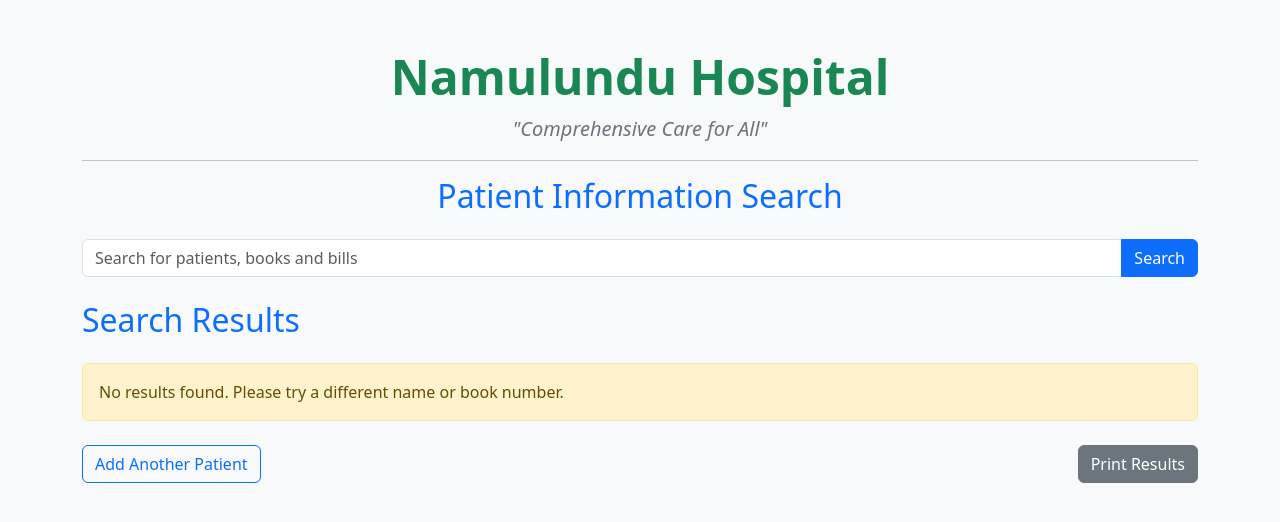
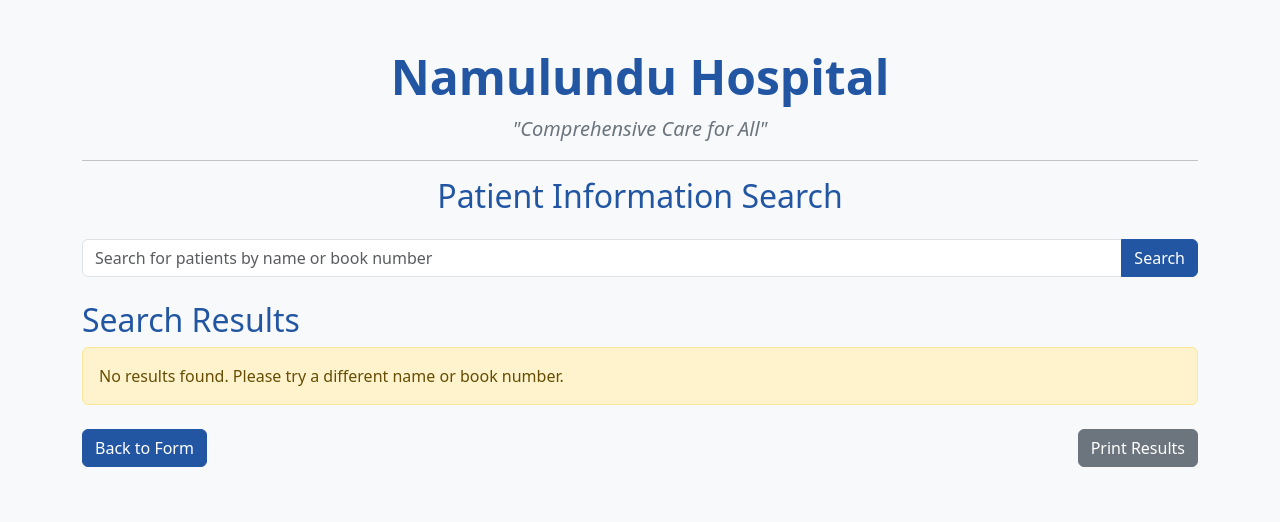
Before and after one commit to sp-mujuni/NeuroSim, a Flask app: page /search in a window 1280 px wide. Shown: the top 522 px of the page. Run offline with Flask 3, Linux system fonts and the light colour scheme; the visitor is signed in with stand-in values (Sample User, id 1).

Commit message:
Update search.html for consistent heading color and button styling

```diff
--- a/templates/search.html
+++ b/templates/search.html
@@ -14,22 +14,22 @@
     <div class="container my-5">
         <!-- Header -->
         <div class="text-center mb-4">
-            <h1 class="display-5 fw-bold text-success">Namulundu Hospital</h1>
+            <h1 class="display-5 fw-bold" style="color: #2256a3;">Namulundu Hospital</h1>
             <p class="lead fst-italic text-secondary">"Comprehensive Care for All"</p>
             <hr class="my-3">
-            <h2 class="text-primary mb-2">Patient Information Search</h2>
+            <h2  style="color: #2256a3;">Patient Information Search</h2>
         </div>
 
         <!-- Search Form -->
         <form method="get" action="/search" class="mb-4">
             <div class="input-group">
-                <input type="text" name="query" class="form-control" placeholder="Search for patients, books and bills" value="{{ query|default('') }}" required>
-                <button class="btn btn-primary" type="submit">Search</button>
+                <input type="text" name="query" class="form-control" placeholder="Search for patients by name or book number" value="{{ query|default('') }}" required>
+                <button class="btn btn-primary" type="submit" style="background-color: #2256a3; border-color: #2256a3;">Search</button>
             </div>
         </form>
 
         <!-- Search Results Title -->
-        <h2 class="text-primary mb-4">
+        <h2  style="color: #2256a3;">
             {% if query %}Search Results for "{{ query }}"{% else %}Search Results{% endif %}
         </h2>
 
@@ -58,7 +58,7 @@
 
         <!-- Actions -->
         <div class="d-flex justify-content-between mt-4">
-            <a href="/patients" class="btn btn-outline-primary">Add Another Patient</a>
+            <a href="/patients" class="btn btn-primary" style="background-color: #2256a3; border-color: #2256a3;">Back to Form</a>
             <button onclick="window.print()" class="btn btn-secondary">Print Results</button>
         </div>
     </div>
```
